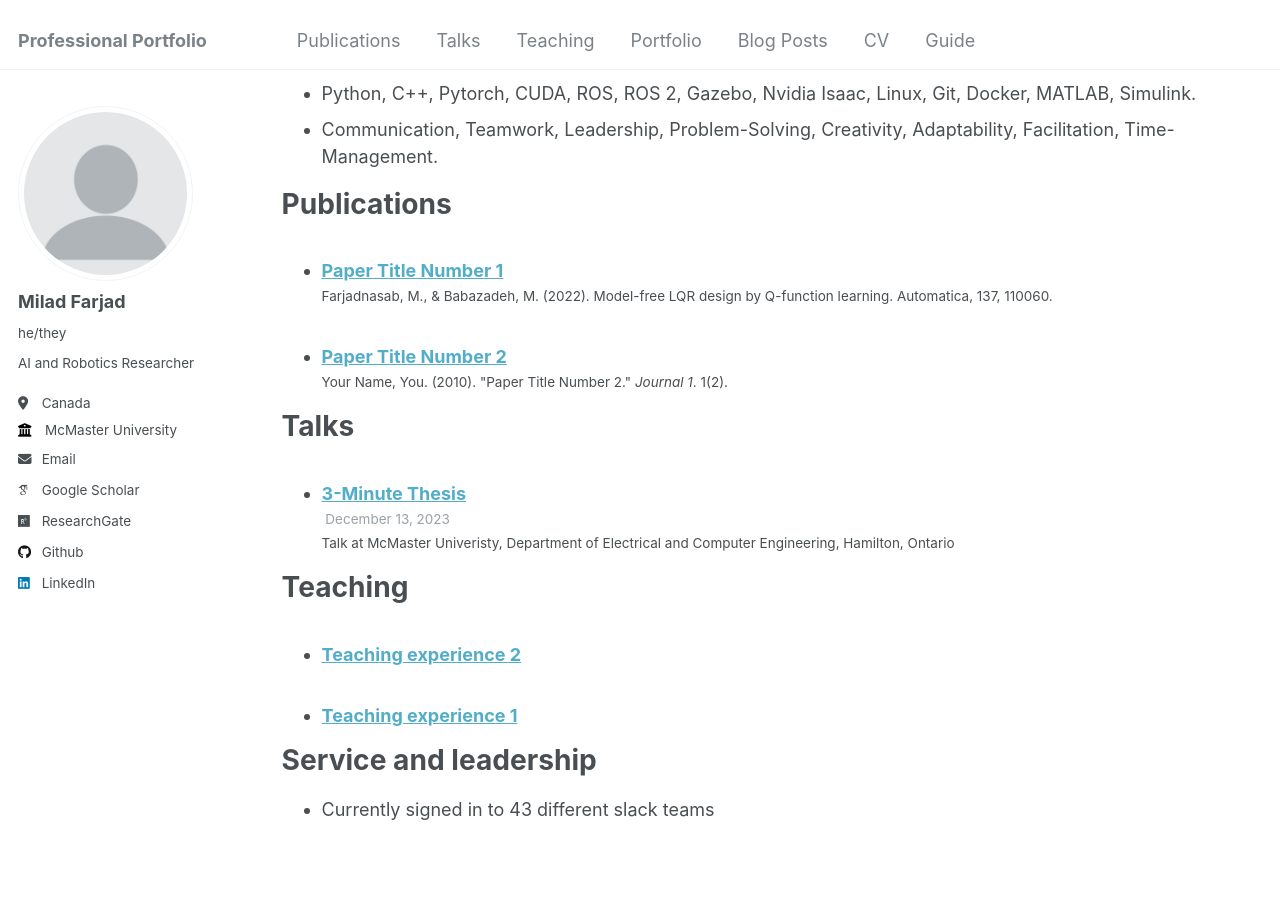
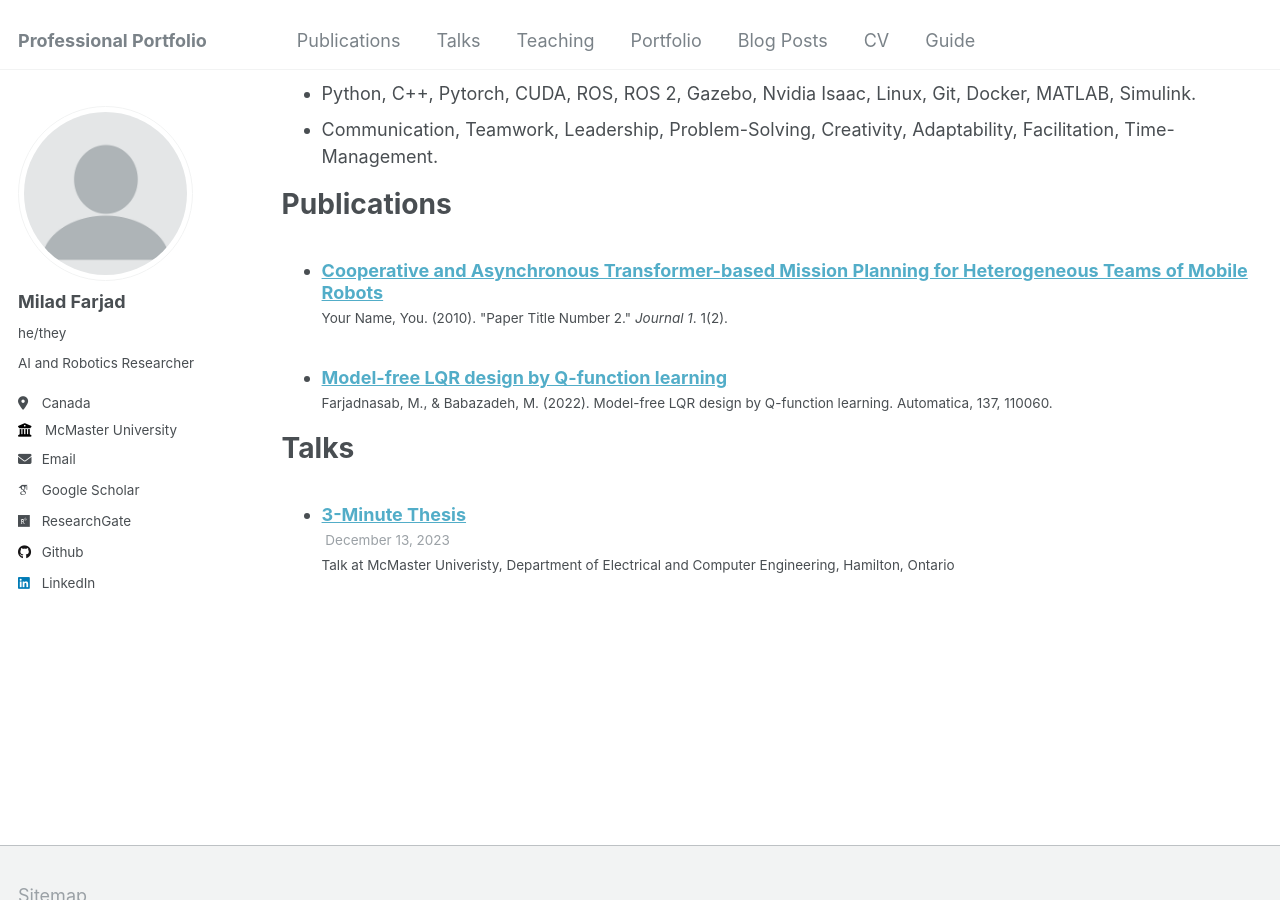
Before and after one commit to mylad13/mylad13.github.io, a Jekyll site: the page built from _pages/cv.md, in a window 1280 px wide and 900 px high, scrolled down 1052 px. Built offline with Jekyll 4.4.1, drawn with Linux system fonts in a browser that asks for light colours; some web fonts are replaced.

Commit message:
changes made to papers

```diff
--- a/_pages/cv.md
+++ b/_pages/cv.md
@@ -48,13 +48,3 @@ Talks
   <ul>{% for post in site.talks reversed %}
     {% include archive-single-talk-cv.html  %}
   {% endfor %}</ul>
-
-Teaching
-======
-  <ul>{% for post in site.teaching reversed %}
-    {% include archive-single-cv.html %}
-  {% endfor %}</ul>
-
-Service and leadership
-======
-* Currently signed in to 43 different slack teams
--- a/_publications/2010-10-01-paper-title-number-2.md
+++ b/_publications/2010-10-01-paper-title-number-2.md
@@ -1,13 +1,13 @@
 ---
-title: "Paper Title Number 2"
+title: "Cooperative and Asynchronous Transformer-based Mission Planning for Heterogeneous Teams of Mobile Robots"
 collection: publications
 category: manuscripts
 permalink: /publication/2010-10-01-paper-title-number-2
 excerpt: 'This paper is about the number 2. The number 3 is left for future work.'
-date: 2010-10-01
+date: 2024-10-01
 venue: 'Journal 1'
 slidesurl: 'http://academicpages.github.io/files/slides2.pdf'
-paperurl: 'http://academicpages.github.io/files/paper2.pdf'
+paperurl: 'http://mylad13.github.io/files/paper2.pdf'
 citation: 'Your Name, You. (2010). &quot;Paper Title Number 2.&quot; <i>Journal 1</i>. 1(2).'
 ---
 
--- a/_publications/2022-03-01-ModelFreeLQR.md
+++ b/_publications/2022-03-01-ModelFreeLQR.md
@@ -1,13 +1,13 @@
 ---
-title: "Paper Title Number 1"
+title: "Model-free LQR design by Q-function learning"
 collection: publications
 category: manuscripts
 permalink: /publication/2022-03-01-ModelFreeLQR
-excerpt: 'This paper is about the number 1. The number 2 is left for future work.'
+excerpt: 'This paper presents a sample-efficient, model-free approach to designing LQR controllers using optimization frameworks, extending to distributed control with robust performance on interconnected systems.'
 date: 2022-03-01
 venue: 'Automatica'
 slidesurl: # 'http://academicpages.github.io/files/slides1.pdf'
-paperurl: 'http://academicpages.github.io/files/Model-free LQR Design.pdf'
+paperurl: 'http://mylad13.github.io/files/Model-free LQR Design.pdf'
 citation: 'Farjadnasab, M., & Babazadeh, M. (2022). Model-free LQR design by Q-function learning. Automatica, 137, 110060.'
 ---
 
```
Also changed, not shown: _talks/2023-12-13-talk-1.md (+3 -1 lines).
